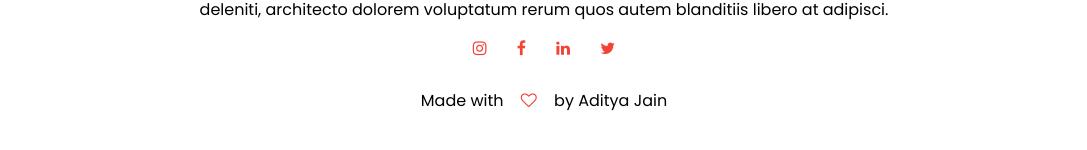
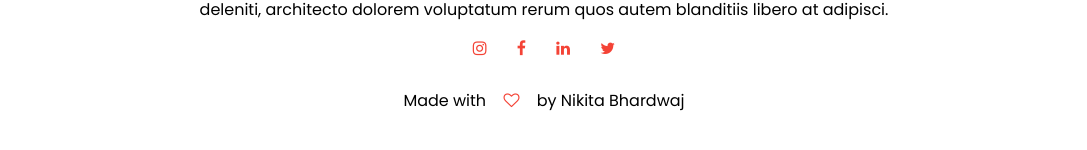
Before and after one commit to nikitabhardwaj08/eduford_university, a plain HTML site: page index.html in a window 1280 px wide. Shown: the part 3593-3743 px from the top of the page, without its empty margins (96-1183 px from the left). Drawn offline with Linux system fonts and the light colour scheme; files whose address does not match are found by name.

Commit message:
index.html

```diff
--- a/index.html
+++ b/index.html
@@ -167,7 +167,7 @@
             <i class="fa fa-linkedin"></i>
             <i class="fa fa-twitter"></i>
         </div>
-        <p>Made with <i class="fa fa-heart-o"></i> by Aditya Jain</p>
+        <p>Made with <i class="fa fa-heart-o"></i> by Nikita Bhardwaj</p>
     </footer>
 
 
```
